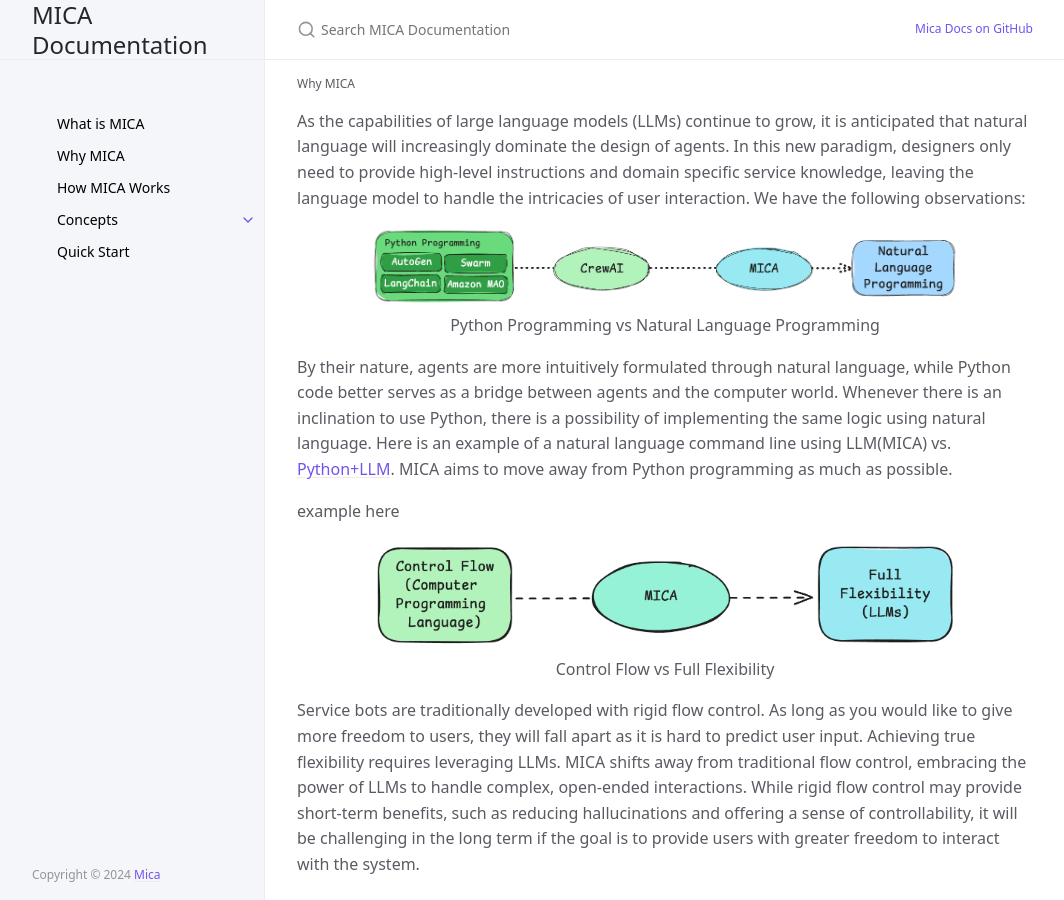
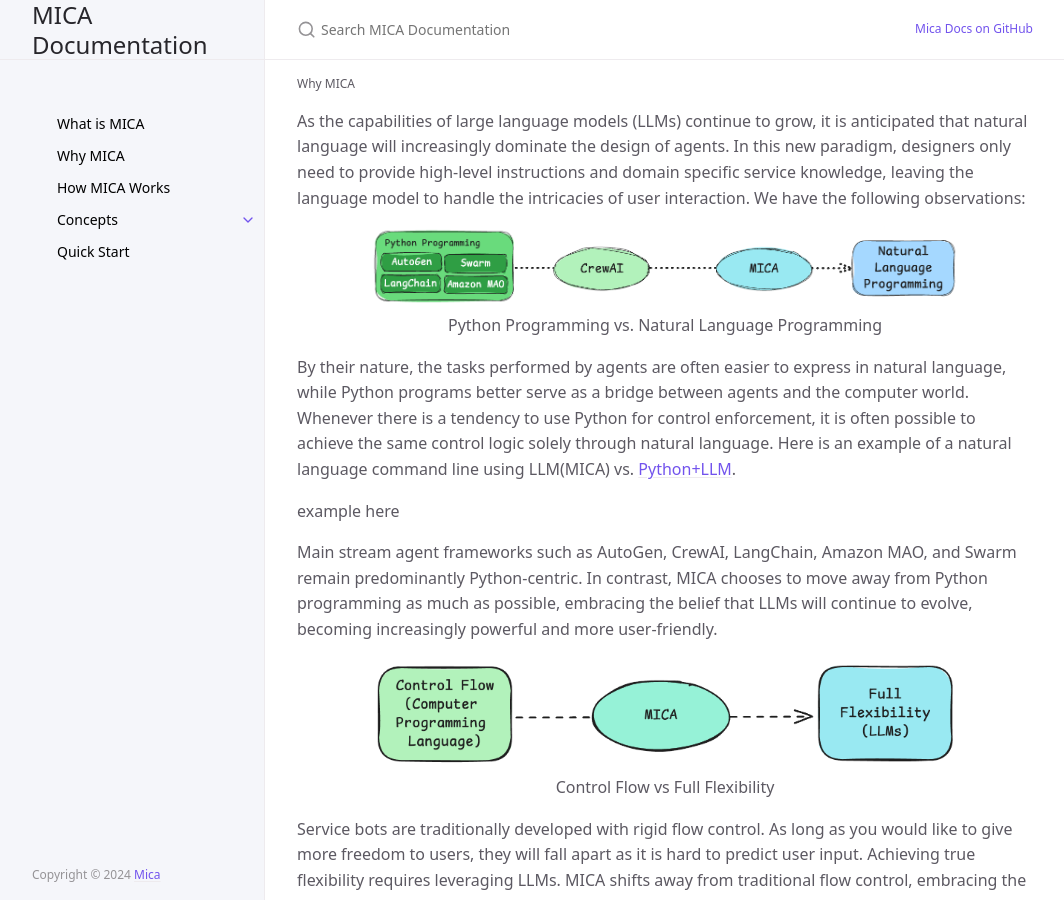
Before and after one commit to Mica-labs/Mica-labs.github.io, a Jekyll site: the page built from docs/introduction/index.md, in a window 1280 px wide and 900 px high. Shown: the whole window, without its empty margins (107-1171 px from the left). Built offline with Jekyll 4.4.1, drawn with Linux system fonts in a browser that asks for light colours; cached includes are drawn as plain includes.

Commit message:
Update index.md

```diff
--- a/docs/introduction/index.md
+++ b/docs/introduction/index.md
@@ -9,13 +9,14 @@ As the capabilities of large language models (LLMs) continue to grow, it is anti
 <center>
 <img style="width: 80%; height: auto;" src="whyMICA-1.png">
 <br>
-<div>Python Programming vs Natural Language Programming</div>
+<div>Python Programming vs. Natural Language Programming</div>
 </center>
 
-By their nature, agents are more intuitively formulated through natural language, while Python code better serves as a bridge between agents and the computer world.  Whenever there is an inclination to use Python, there is a possibility of implementing the same logic using natural language.  Here is an example of a natural language command line using LLM(MICA) vs. [Python+LLM](https://github.com/aaalgo/middleman).  MICA aims to move away from Python programming as much as possible.
+By their nature, the tasks performed by agents are often easier to express in natural language, while Python programs better serve as a bridge between agents and the computer world.  Whenever there is a tendency to use Python for control enforcement, it is often possible to achieve the same control logic solely through natural language.   Here is an example of a natural language command line using LLM(MICA) vs. [Python+LLM](https://github.com/aaalgo/middleman).
 
 example here
 
+Main stream agent frameworks such as AutoGen, CrewAI, LangChain, Amazon MAO, and Swarm remain predominantly Python-centric. In contrast, MICA chooses to move away from Python programming as much as possible, embracing the belief that LLMs will continue to evolve, becoming increasingly powerful and more user-friendly.
 
 <center>
 <img style="width: 80%; height: auto;" src="whyMICA-2.png">
```
